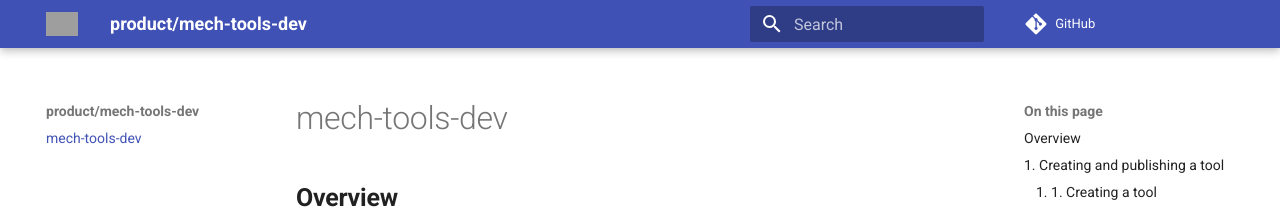
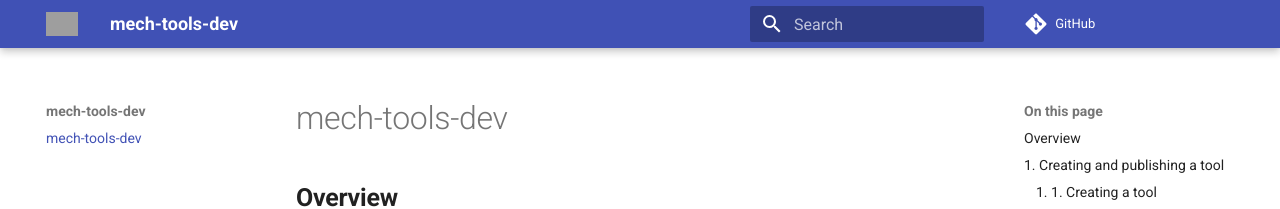
Before and after one commit to valory-xyz/mech-tools-dev, an MkDocs documentation site: the page built from docs/index.md, in a window 1280 px wide. Shown: the top 209 px of the page. Built offline with MkDocs 1.6.1 and Material for MkDocs 9.7.7, drawn with Linux system fonts in a browser that asks for light colours; comment, search, counter and statistics services are not loaded; grey boxes are pictures that could not be loaded.

Commit message:
fix: wrong path in mkdocs.yaml

```diff
--- a/mkdocs.yml
+++ b/mkdocs.yml
@@ -1,4 +1,4 @@
-site_name: product/mech-tools-dev #Required format to work with monorepo including a specific route in the address.
+site_name: mech-tools-dev #Required format to work with monorepo including a specific route in the address.
 site_url: https://docs.olas.network/mech-tool/
 site_description: Autonolas ContributionKit developer documentation
 repo_url: https://github.com/valory-xyz/mech-tools-dev
```
